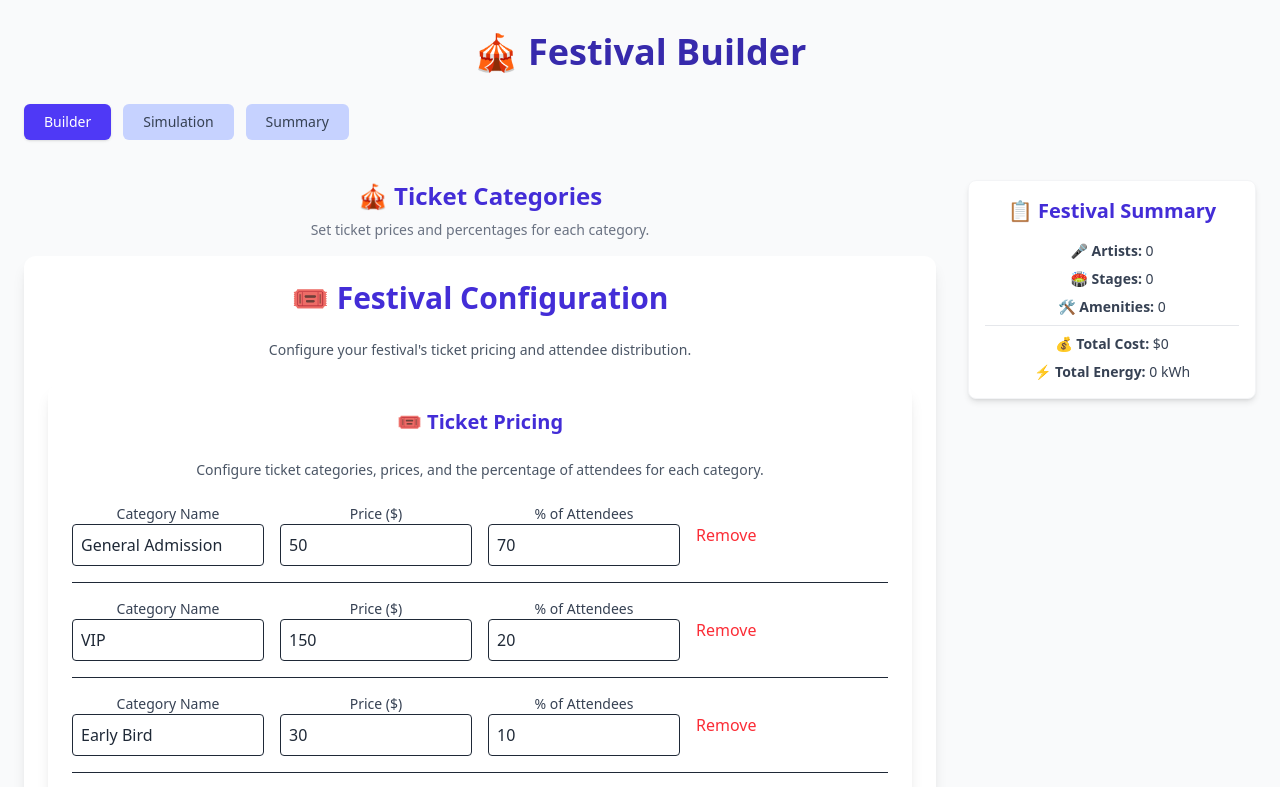
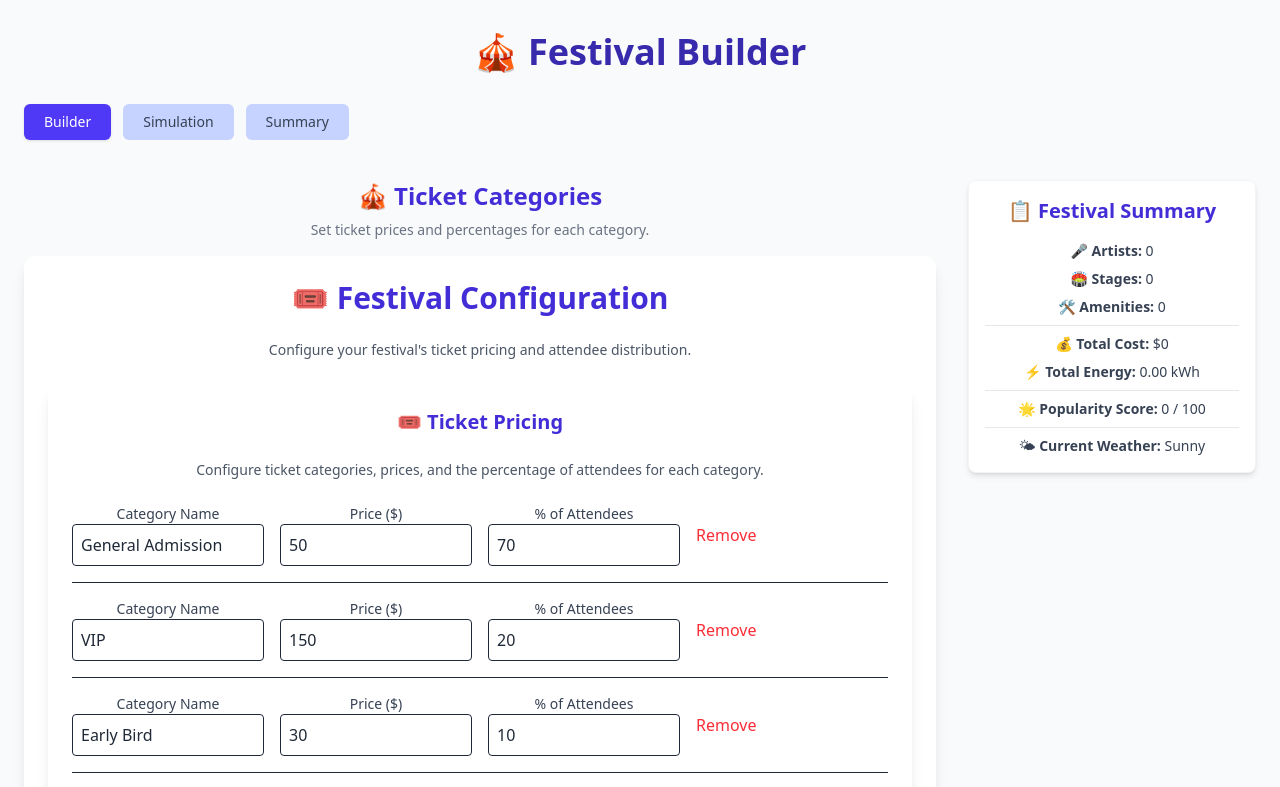
Before and after one commit to Leorev01/Festival-Simulator, a React (Vite) app: page /builder in a window 1280 px wide. Shown: the top 787 px of the page. Built offline with nearby package versions, Linux system fonts and the light colour scheme.

Commit message:
Upgrades sidebar

```diff
--- a/src/components/SidebarSummary.tsx
+++ b/src/components/SidebarSummary.tsx
@@ -6,12 +6,15 @@ export default function SidebarSummary() {
   const [artists, setArtists] = useState<Artist[]>([]);
   const [stages, setStages] = useState<Stage[]>([]);
   const [amenities, setAmenities] = useState<Record<number, number>>({});
+  const [weather, setWeather] = useState<string>('Sunny'); // Current weather
 
   useEffect(() => {
     const interval = setInterval(() => {
       setArtists(JSON.parse(localStorage.getItem('selected-artists') || '[]'));
       setStages(JSON.parse(localStorage.getItem('selected-stages') || '[]'));
       setAmenities(JSON.parse(localStorage.getItem('selected-amenities') || '{}'));
+      setWeather(localStorage.getItem('current-weather') || 'Sunny'); // Fetch current weather
+
     }, 500); // auto-refresh every 0.5s
     return () => clearInterval(interval);
   }, []);
@@ -24,15 +27,37 @@ export default function SidebarSummary() {
   const stageEnergy = stages.reduce((sum, s) => sum + s.energy, 0);
   const amenityEnergy = AMENITIES.reduce((sum, a) => (amenities[a.id] || 0) * a.energyPerUnit + sum, 0);
 
+  const totalCost = artistCost + stageCost + amenityCost;
+  const totalEnergy = artistEnergy + stageEnergy + amenityEnergy;
+
+  // Calculate Popularity Score
+  const calculatePopularityScore = () => {
+    const artistPopularity = artists.length * 10; // Each artist adds 10 points
+    const stagePopularity = stages.reduce((sum, stage) => sum + stage.capacity / 1000, 0); // Larger stages add more points
+    const amenityPopularity = Object.values(amenities).reduce((sum, count) => sum + count * 5, 0); // Each amenity adds 5 points per unit
+    return Math.round(artistPopularity + stagePopularity + amenityPopularity);
+  };
+
+  const popularityScore = calculatePopularityScore();
+
   return (
     <aside className="bg-white shadow-md p-4 rounded-lg border border-gray-100 w-full md:w-72 sticky top-6 md:self-start">
       <h3 className="text-xl font-semibold text-indigo-700 mb-4">📋 Festival Summary</h3>
       <ul className="text-sm text-gray-700 space-y-2">
+        {/* General Counts */}
         <li>🎤 <strong>Artists:</strong> {artists.length}</li>
         <li>🏟️ <strong>Stages:</strong> {stages.length}</li>
         <li>🛠️ <strong>Amenities:</strong> {Object.values(amenities).reduce((a, b) => a + b, 0)}</li>
-        <li className="pt-2 border-t border-gray-200">💰 <strong>Total Cost:</strong> ${artistCost + stageCost + amenityCost}</li>
-        <li>⚡ <strong>Total Energy:</strong> {artistEnergy + stageEnergy + amenityEnergy} kWh</li>
+
+        {/* Financials */}
+        <li className="pt-2 border-t border-gray-200">💰 <strong>Total Cost:</strong> ${totalCost.toLocaleString()}</li>
+        <li>⚡ <strong>Total Energy:</strong> {totalEnergy.toFixed(2)} kWh</li>
+
+        {/* Popularity Score */}
+        <li className="pt-2 border-t border-gray-200">🌟 <strong>Popularity Score:</strong> {popularityScore} / 100</li>
+
+        {/* Weather Impact */}
+        <li className="pt-2 border-t border-gray-200">🌤 <strong>Current Weather:</strong> {weather}</li>
       </ul>
     </aside>
   );
```
